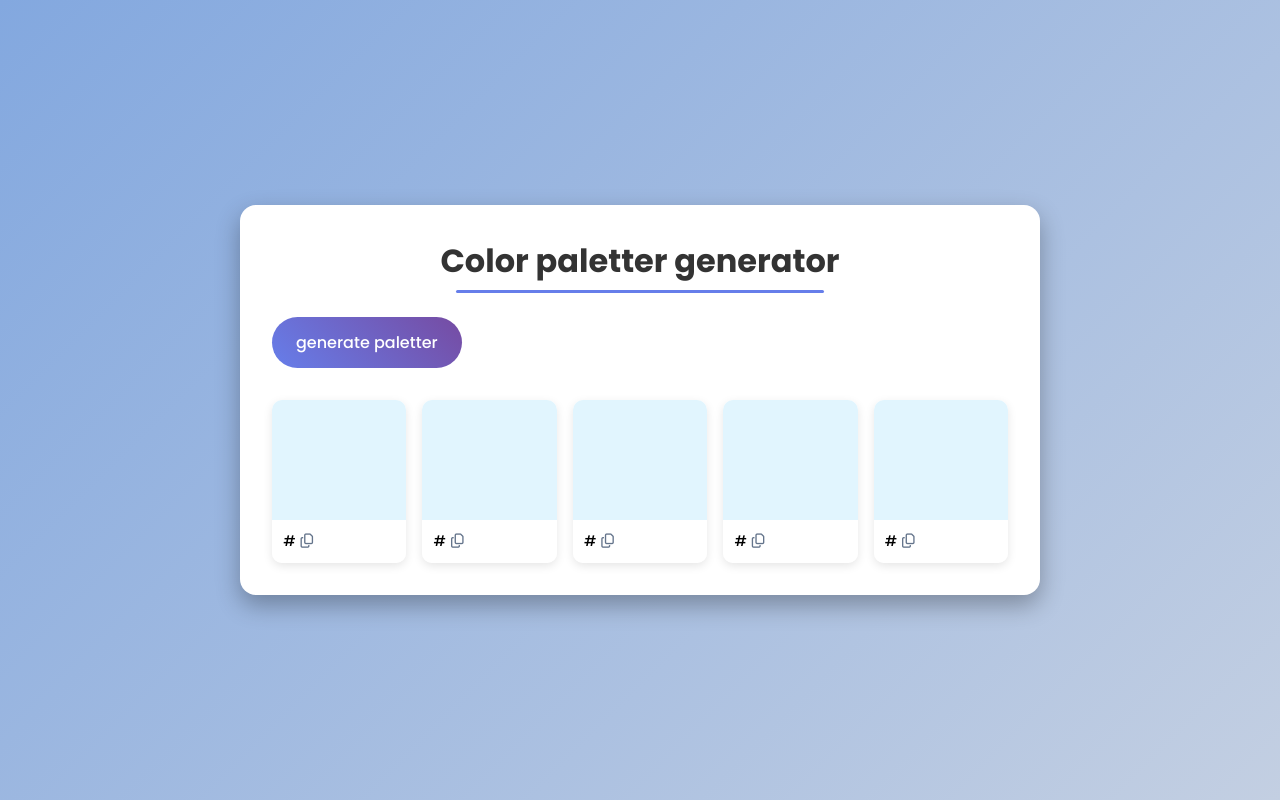
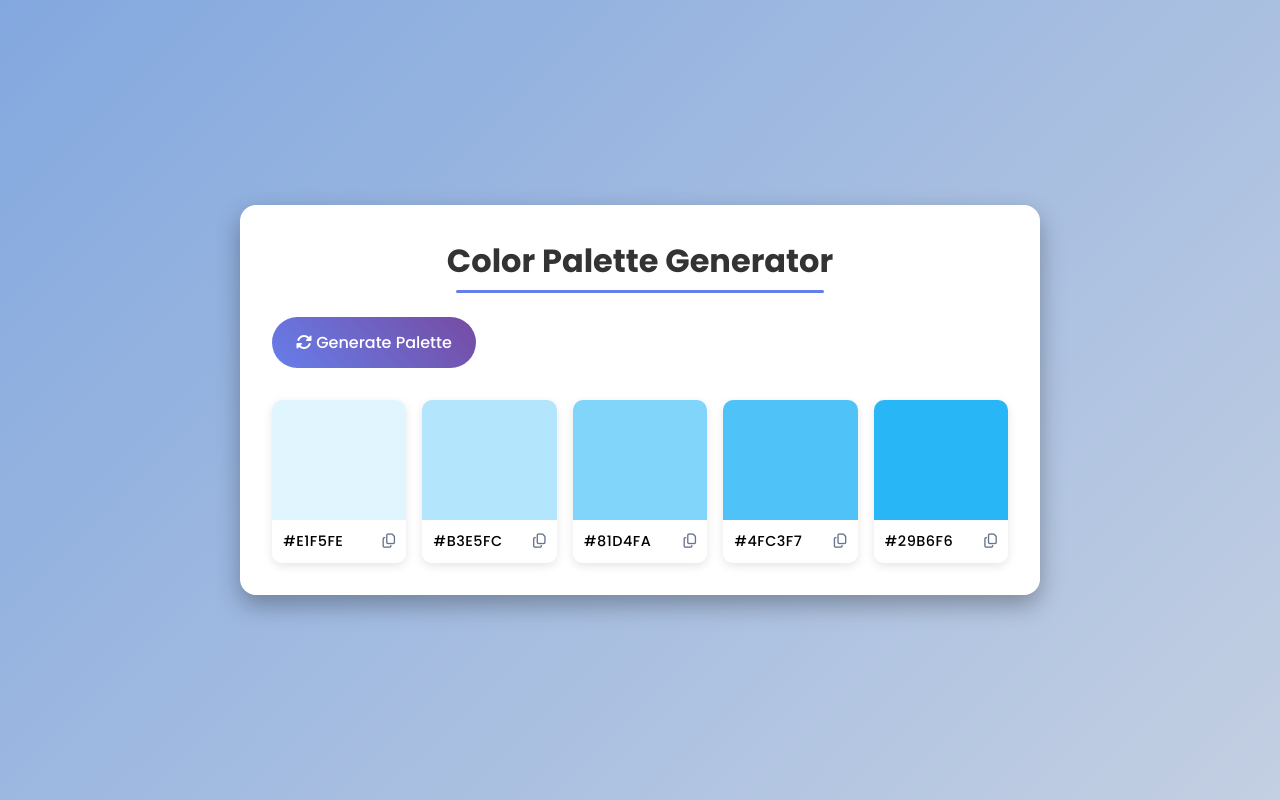
Before and after one commit to sulabhkumawat/colorpicker, a plain HTML site: page index.html in a window 1280 px wide. Drawn offline with Linux system fonts and the light colour scheme.

Commit message:
version 2

```diff
--- a/index.html
+++ b/index.html
@@ -1,65 +1,71 @@
 <!DOCTYPE html>
 <html lang="en">
   <head>
-  <meta charset="UTF-8">
-  <meta name="viewport" content="width=device-width, initial-scale=1.0">
-  <title>color palette generator</title>
-  <link rel="stylesheet" href="style.css">
-  <link rel="stylesheet" href="https://cdnjs.cloudflare.com/ajax/libs/font-awesome/6.5.0/css/all.min.css">
-
+    <meta charset="UTF-8" />
+    <meta name="viewport" content="width=device-width, initial-scale=1.0" />
+    <title>Color Palette Generator</title>
+    <link
+      rel="stylesheet"
+      href="https://cdnjs.cloudflare.com/ajax/libs/font-awesome/6.7.2/css/all.min.css"
+      integrity="sha512-Evv84Mr4kqVGRNSgIGL/F/aIDqQb7xQ2vcrdIwxfjThSH8CSR7PBEakCr51Ck+w+/U6swU2Im1vVX0SVk9ABhg=="
+      crossorigin="anonymous"
+      referrerpolicy="no-referrer"
+    />
+    <link rel="stylesheet" href="style.css" />
   </head>
   <body>
     <div class="container">
-    <h1>Color paletter generator</h1>
-    <button id="generate-btn">generate paletter</button>
+      <h1>Color Palette Generator</h1>
+
+      <button id="generate-btn">
+        <i class="fas fa-sync-alt"></i>
+        Generate Palette
+      </button>
+
       <div class="palette-container">
+        <!-- COLOR BOX 1 -->
         <div class="color-box">
-        <div class="color" style="background-color: #e1f5fe;"></div>
+          <div class="color" style="background-color: #e1f5fe"></div>
           <div class="color-info">
-          <span class="hex-value">#<span>
+            <span class="hex-value">#E1F5FE</span>
             <i class="far fa-copy copy-btn" title="Copy to clipboard"></i>
-
           </div>
         </div>
+        <!-- COLOR BOX 2 -->
         <div class="color-box">
-        <div class="color" style="background-color: #e1f5fe;"></div>
+          <div class="color" style="background-color: #b3e5fc"></div>
           <div class="color-info">
-          <span class="hex-value">#<span>
+            <span class="hex-value">#B3E5FC</span>
             <i class="far fa-copy copy-btn" title="Copy to clipboard"></i>
-
           </div>
         </div>
+        <!-- COLOR BOX 3 -->
         <div class="color-box">
-        <div class="color" style="background-color: #e1f5fe;"></div>
+          <div class="color" style="background-color: #81d4fa"></div>
           <div class="color-info">
-          <span class="hex-value">#<span>
+            <span class="hex-value">#81D4FA</span>
             <i class="far fa-copy copy-btn" title="Copy to clipboard"></i>
-
           </div>
         </div>
+        <!-- COLOR BOX 4 -->
         <div class="color-box">
-        <div class="color" style="background-color: #e1f5fe;"></div>
+          <div class="color" style="background-color: #4fc3f7"></div>
           <div class="color-info">
-          <span class="hex-value">#<span>
+            <span class="hex-value">#4FC3F7</span>
             <i class="far fa-copy copy-btn" title="Copy to clipboard"></i>
-
           </div>
         </div>
+        <!-- COLOR BOX 5 -->
         <div class="color-box">
-        <div class="color" style="background-color: #e1f5fe;"></div>
+          <div class="color" style="background-color: #29b6f6"></div>
           <div class="color-info">
-          <span class="hex-value">#<span>
+            <span class="hex-value">#29B6F6</span>
             <i class="far fa-copy copy-btn" title="Copy to clipboard"></i>
-
+          </div>
         </div>
       </div>
     </div>
 
-
-
-  </div>
-
-
-
+    <script src="script.js"></script>
   </body>
 </html>
--- a/script.js
+++ b/script.js
@@ -1,9 +1,9 @@
 const generateBtn =  document.getElementById("generate-btn")
-const paletterContainer = document.getElementById(".paletter-container");
+const paletteContainer = document.getElementById(".paletter-container");
 
 generateBtn.addEventListener("click",generatePalette);
 
-paletterContainer.addEventListener("click",function (e){
+paletteContainer.addEventListener("click",function (e){
   if(e.target.classList.contains("copy-btn")){
 
     const hexValue = e.target.previousElementSibling.textContent;
@@ -42,7 +42,7 @@ function generatePalette(){
     colors.push(generateRandomeColor());
 
   }
-  updatePaletterDisplay(colors);
+  updatePaletteDisplay(colors);
 }
 
 function generateRandomeColor(){
@@ -54,12 +54,17 @@ function generateRandomeColor(){
   return color;
 
   }
-function updatePaletterDisplay(colors){
-  const colorBoxes = document.getElementById(".color-box");
+function updatePaletteDisplay(colors) {
+  const colorBoxes = document.querySelectorAll(".color-box"); // ✅ select all .color-box elements
 
-  colorBoxes.forEach((box,index)=>{
+  colorBoxes.forEach((box, index) => {
     const color = colors[index];
+    if (!color) return; // just in case there are more boxes than colors
+
     const colorDiv = box.querySelector(".color");
     const hexValue = box.querySelector(".hex-value");
+
+    colorDiv.style.backgroundColor = color;
+    hexValue.textContent = color.toUpperCase(); // if colors are hex codes
   });
 }
```
Lines whose indentation alone changed are shown as unchanged.
